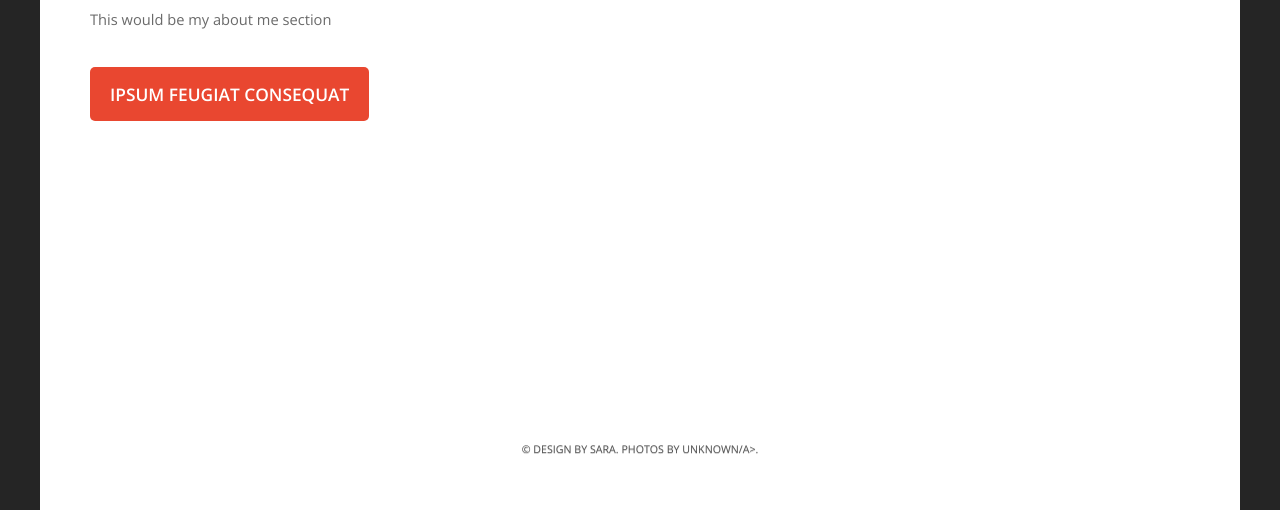
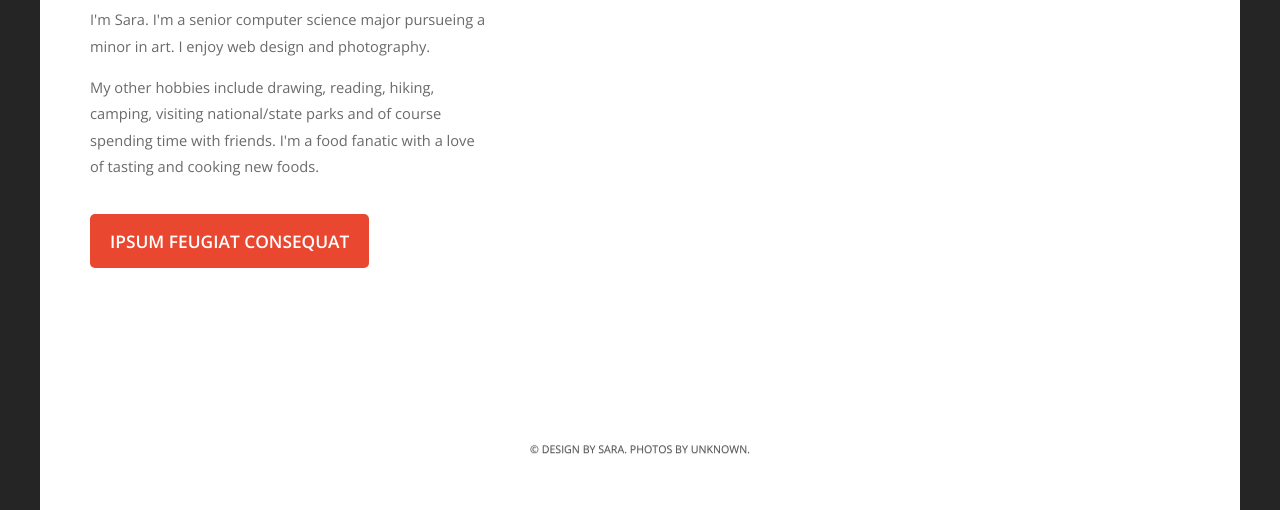
Before and after one commit to sarafox93/Personal-Webpage, a plain HTML site: page index.html in a window 1280 px wide. Shown: the part 508-1018 px from the top of the page. Drawn offline with nearby package versions, Linux system fonts and the light colour scheme.

Commit message:
Update index.html

```diff
--- a/index.html
+++ b/index.html
@@ -32,7 +32,8 @@
 	<div id="page">
 		<div class="content"> <span>Mauris vulputate dolor </span>
 			<h2>About me</h2>
-			<p>This would be my about me section</p>
+			<p>I'm Sara. I'm a senior computer science major pursueing a minor in art. I enjoy web design and photography.</p>
+            <p>My other hobbies include drawing, reading, hiking, camping, visiting national/state parks and of course spending time with friends. I'm a food fanatic with a love of tasting and cooking new foods.</p>
 			<a href="#" class="button-style button-style-alt">Ipsum feugiat consequat</a> </div>
 	</div>
 	<!--<div id="featured-wrapper">
@@ -107,7 +108,7 @@
 	</div>
 </div>-->
 <div id="footer">
-	<p>&copy; Design by Sara</a>. Photos by unknown/a>.</p>
+	<p>&copy; Design by Sara</a>. Photos by unknown</a>.</p>
 </div>
 </body>
 </html>
```
